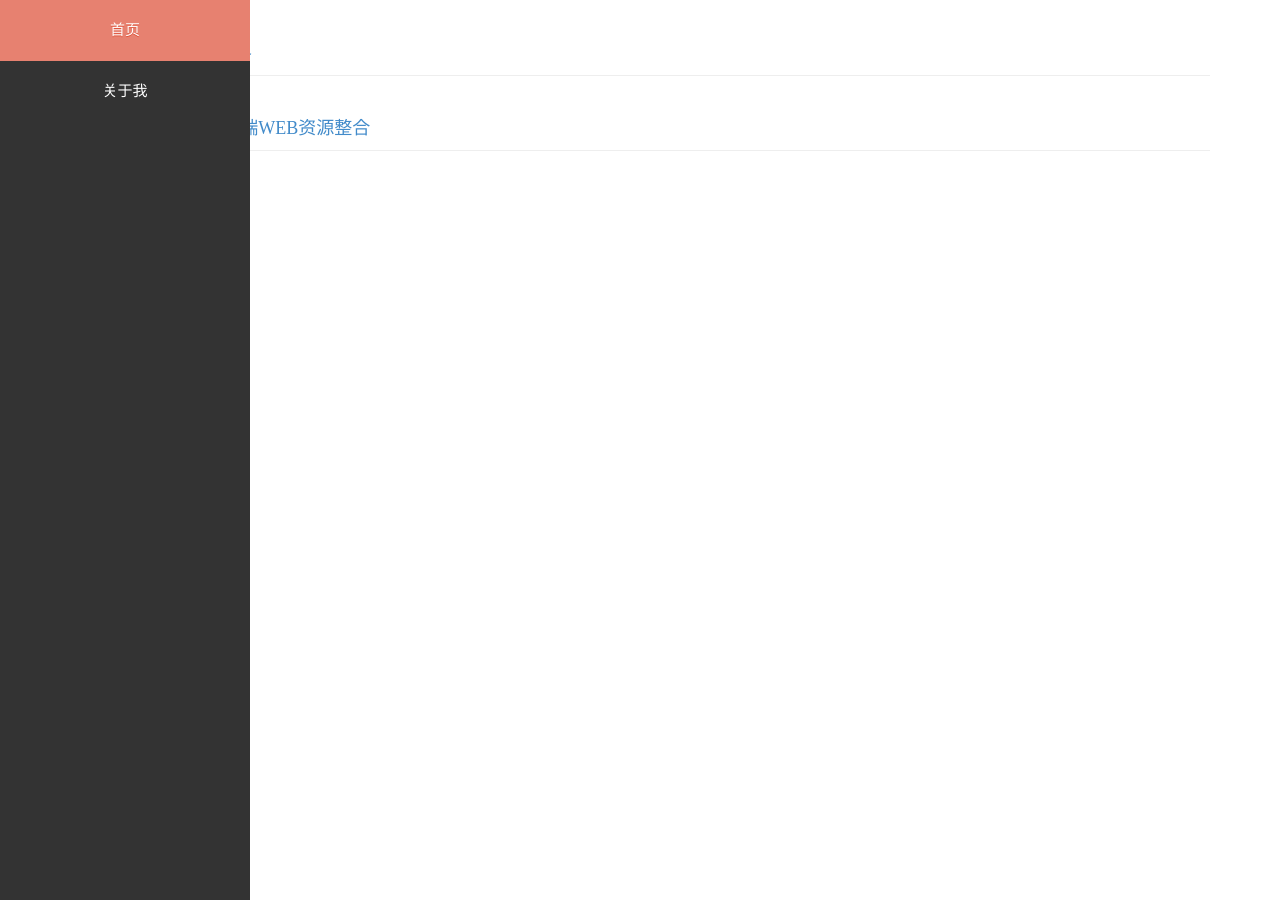
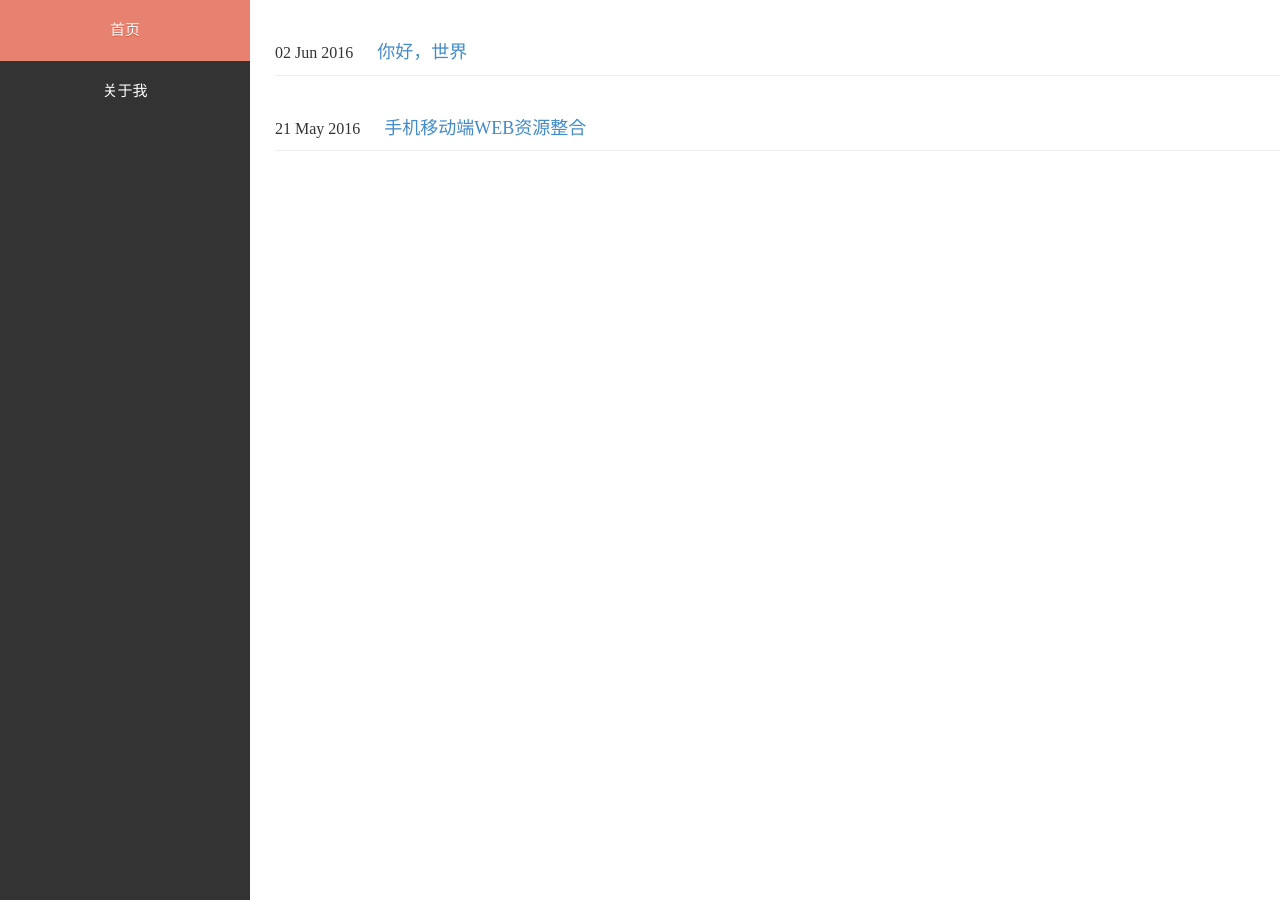
Before and after one commit to userand/blog, a Jekyll site: the page built from index.html, in a window 1280 px wide. Built offline with Jekyll 4.4.1, drawn with Linux system fonts in a browser that asks for light colours.

Commit message:
big modfiycss

```diff
--- a/_layouts/default.html
+++ b/_layouts/default.html
@@ -22,7 +22,8 @@
 			</ul>
 		</div>
 	</nav>
-
-		{{ content }}
+		<div id="con">
+			{{ content }}
+		</div>
 	</body>
 </html>
--- a/static/css/main.css
+++ b/static/css/main.css
@@ -5,6 +5,7 @@
 
 body {
 	font-family: "微软雅黑";
+	font-size: 16px;
 }
 
 #sidebar {
@@ -54,3 +55,8 @@ ul li {
 	padding-left: 20px;
 	font-weight: 200;
 }
+
+#con{
+	float: left;
+	padding-left: 260px;
+}
```
